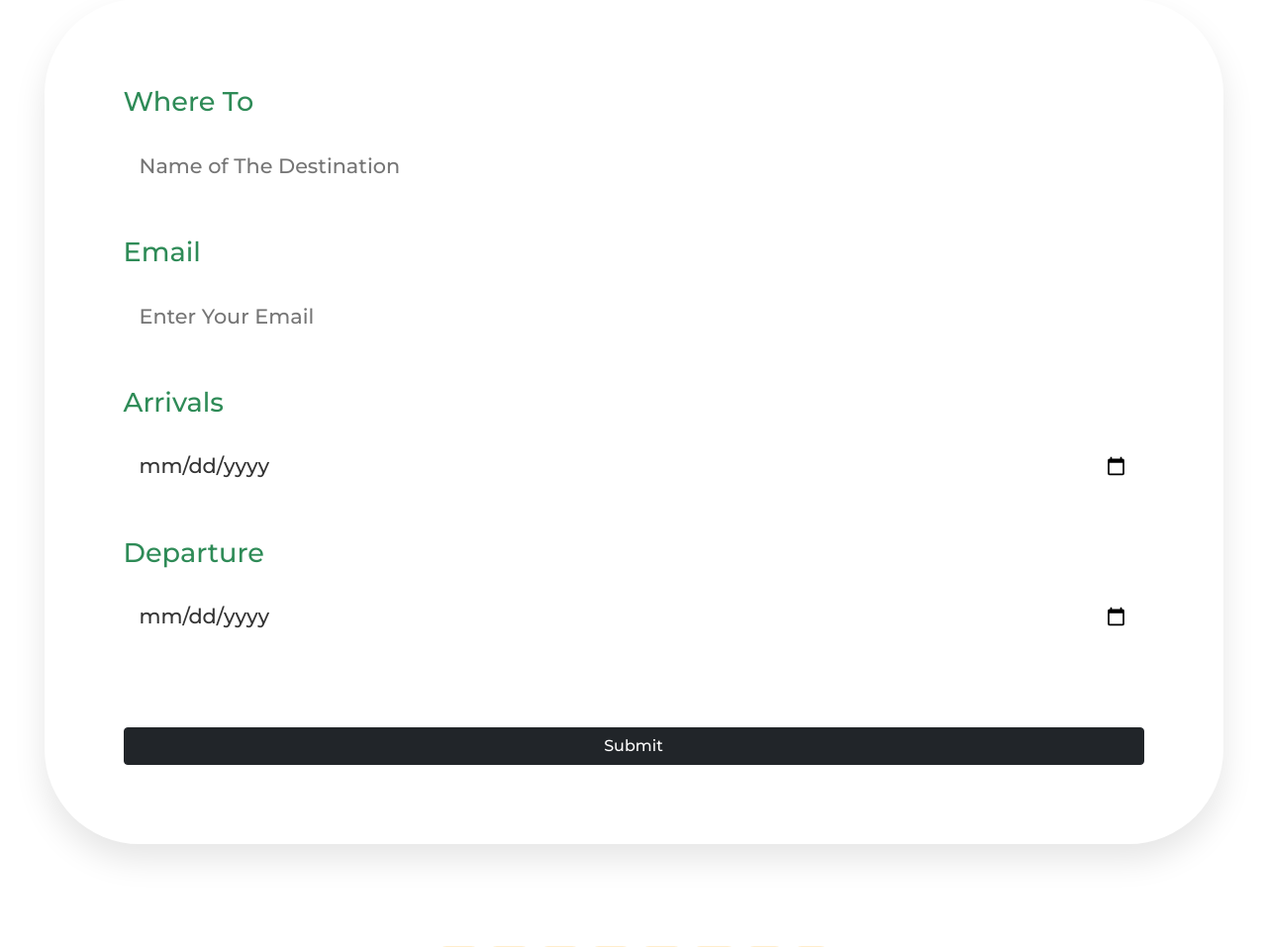
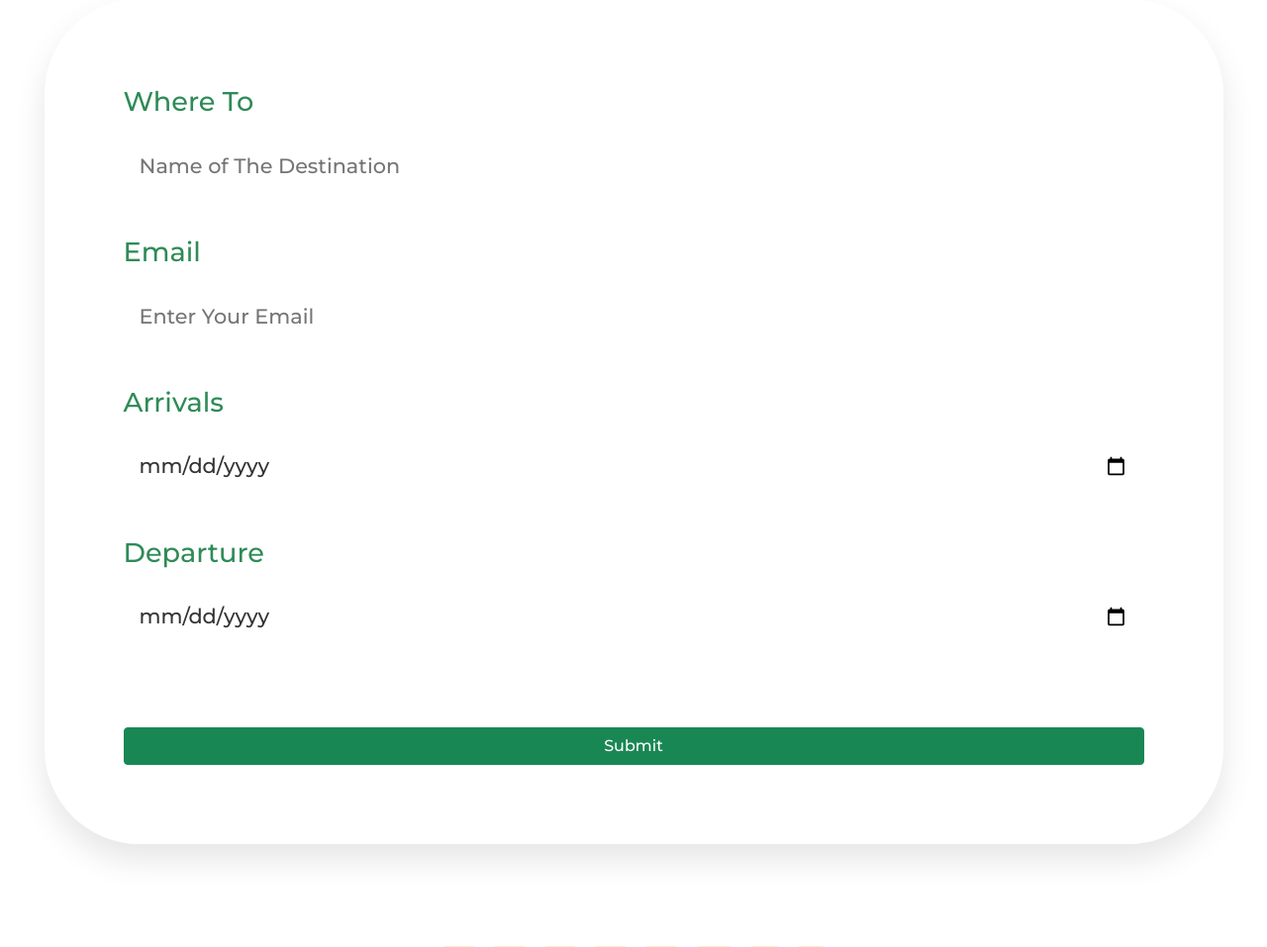
Before and after one commit to ayushkar/project.github.io, a PHP site: page / in a window 1280 px wide. Shown: the part 1433-2390 px from the top of the page at 99% size. Run offline with PHP 8.4, Linux system fonts and the light colour scheme; some libraries are stand-ins or nearby versions.

Commit message:
Update index.php

```diff
--- a/index.php
+++ b/index.php
@@ -125,7 +125,7 @@
     <input type="date" >
 </div>
 <div class="d-grid">
-  <button class="btn btn-dark"  type="submit">Submit</button>
+  <button class="btn btn-success"  type="submit">Submit</button>
 
 </div>
 <!-- <button type="submit" class="btn btn-outline-dark">Dark</button> -->
```
